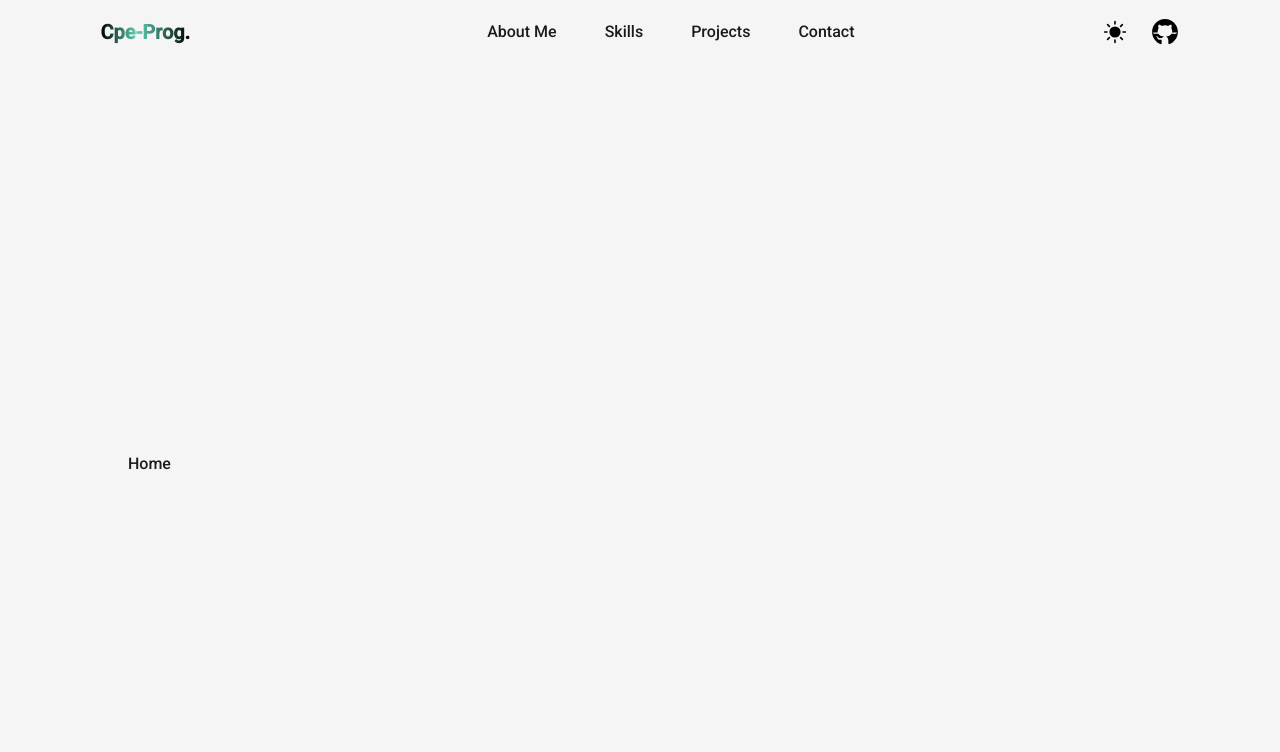
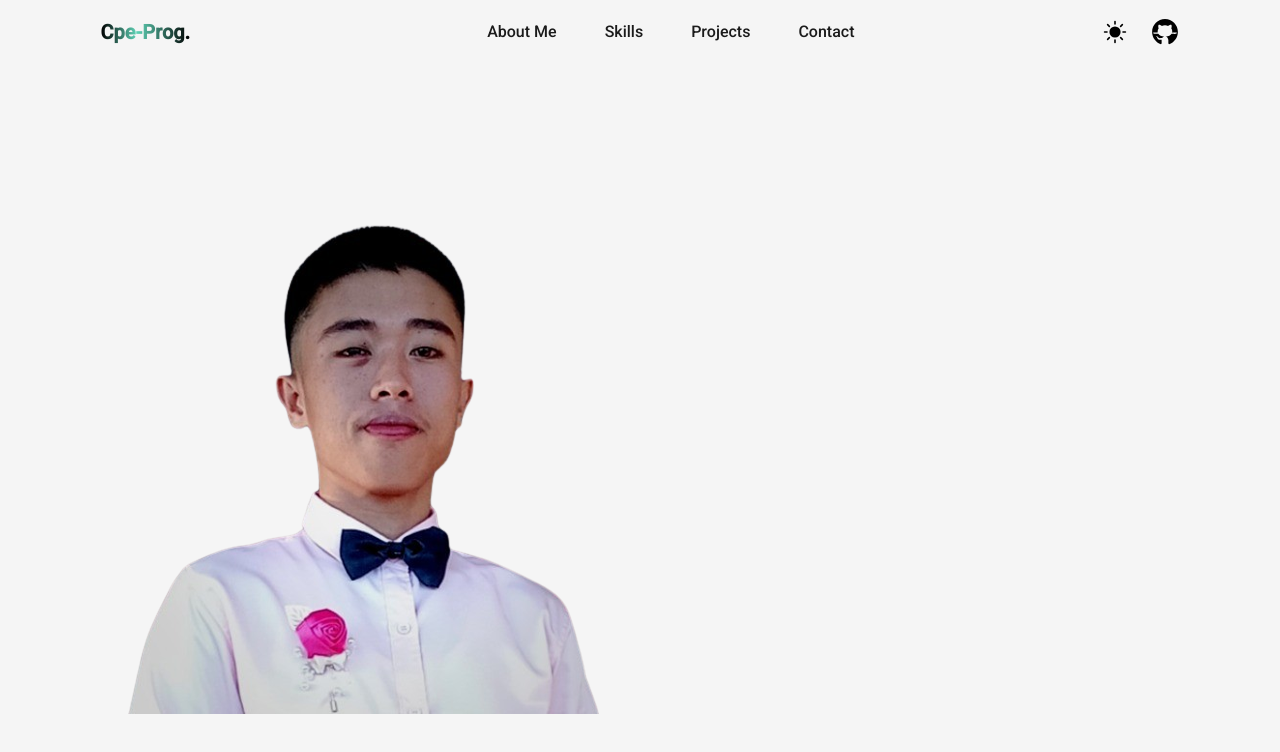
Before and after one commit to cpe-prog/cpe-dev-portfolio, a Next.js app: page / in a window 1280 px wide. Shown: the top 752 px of the page. Built offline with nearby package versions, Linux system fonts and the light colour scheme.

Commit message:
feat: implement profile image

```diff
--- a/src/pages/index.js
+++ b/src/pages/index.js
@@ -1,5 +1,8 @@
+/* eslint-disable jsx-a11y/alt-text */
+import ProfileImage from "@/assets/images/profile/MyProfile-2.png";
 import { Layout } from "@/components/Layout";
 import Head from "next/head";
+import Image from "next/image";
 
 export default function Home() {
 	return (
@@ -10,7 +13,15 @@ export default function Home() {
 			</Head>
 			<main className="flex items-center text-dark w-full min-h-screen">
 				<Layout>
-					<h1>Home</h1>
+					<div className="flex items-center justify-between w-full">
+						<div>
+							<Image
+								src={ProfileImage}
+								alt="Profile.img"
+								className="w-full h-auto"
+							/>
+						</div>
+					</div>
 				</Layout>
 			</main>
 		</>
```
